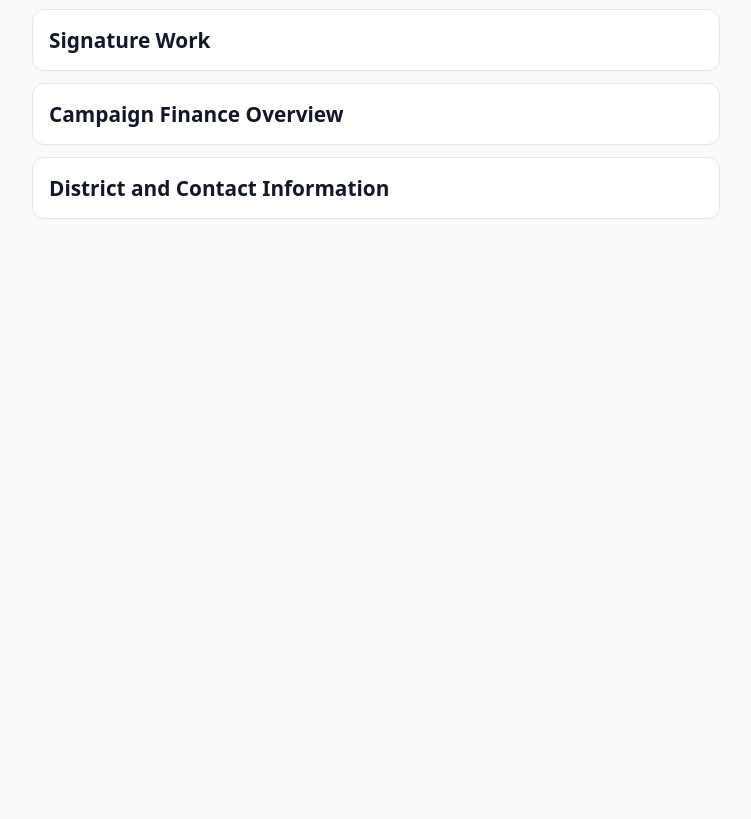
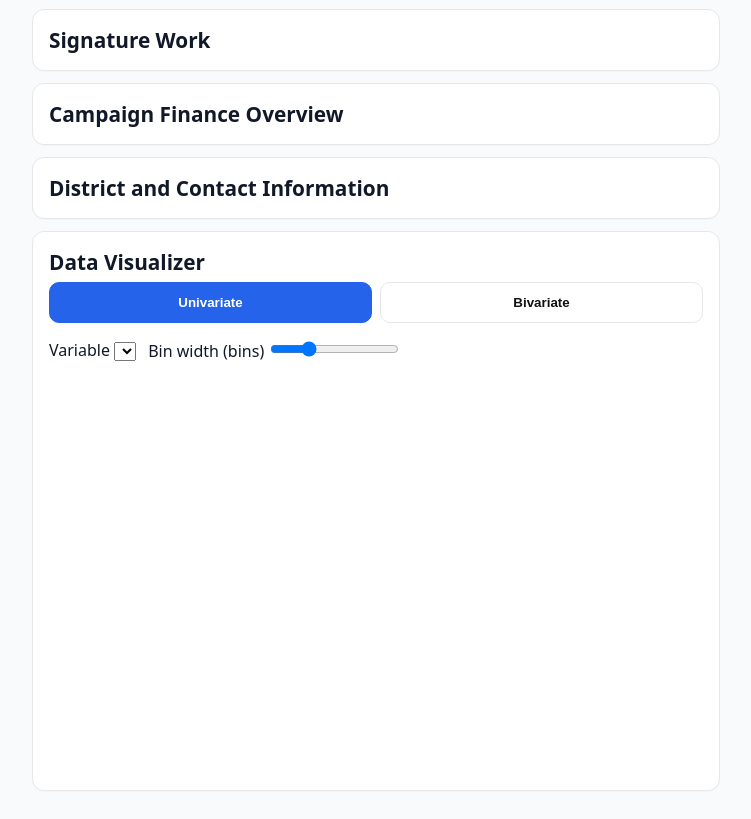
Before and after one commit to WyattBrannon/demosthenes-website, a plain HTML site: page aggregate.html in a window 1280 px wide. Shown: the part 1184-2003 px from the top of the page, without its empty margins (264-1015 px from the left). Before the commit the page ends 1431 px from the top, so only its background shows below. Drawn offline with nearby package versions, Linux system fonts and the light colour scheme; no server answers.

Commit message:
Update aggregate.html

```diff
--- a/aggregate.html
+++ b/aggregate.html
@@ -65,7 +65,12 @@
       box-shadow: 0 0 0 1px var(--accent) inset;
     }
     .tabs-2col .tab:focus-visible { outline: 2px solid var(--accent); outline-offset: 2px; }
-    </style>
+
+#dv-uni-chart, #dv-bi-chart {
+  max-height: 400px;
+  height: 400px;
+}
+</style>
 
   <style>
     /* Make the district inset stack above other content on small screens */
@@ -77,7 +82,12 @@
         height: 200px; /* slightly taller on mobile for usability */
       }
     }
-  </style>
+
+#dv-uni-chart, #dv-bi-chart {
+  max-height: 400px;
+  height: 400px;
+}
+</style>
 
 </head>
 <body>
@@ -113,6 +123,38 @@
         <section class="card" id="finance"><div class="section-title">Campaign Finance Overview</div></section>
 
         <section class="card" id="district-office"><div class="section-title">District and Contact Information</div></section>
+        <section class="card" id="data-visualizer">
+          <div class="section-title">Data Visualizer</div>
+          <div class="tabs-2col" role="tablist" aria-label="Data Visualizer Tabs">
+            <button class="btn tab" id="dv-tab-uni" aria-pressed="true">Univariate</button>
+            <button class="btn tab" id="dv-tab-bi" aria-pressed="false">Bivariate</button>
+          </div>
+
+          <div id="dv-uni" class="stack">
+            <div class="row">
+              <label>Variable
+                <select id="dv-uni-var"></select>
+              </label>
+              <label style="min-width:220px;">Bin width (bins)
+                <input id="dv-uni-bin" type="range" min="5" max="60" step="1" value="20">
+              </label>
+            </div>
+            <canvas id="dv-uni-chart" height="320"></canvas>
+          </div>
+
+          <div id="dv-bi" class="stack" hidden style="display:none;">
+            <div class="row">
+              <label>X
+                <select id="dv-bi-x"></select>
+              </label>
+              <label>Y
+                <select id="dv-bi-y"></select>
+              </label>
+            </div>
+            <canvas id="dv-bi-chart" height="320"></canvas>
+          </div>
+        </section>
+
 
 
 
```
